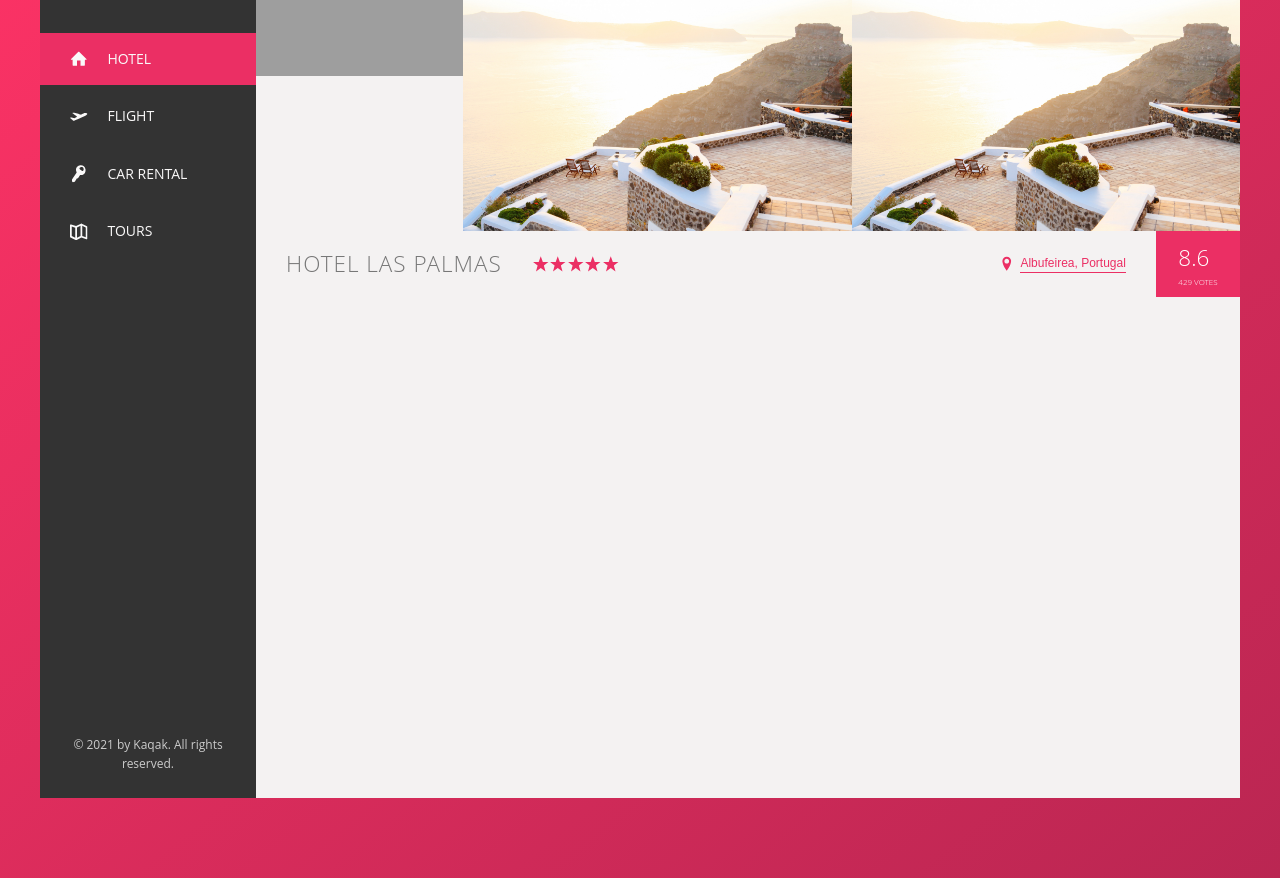
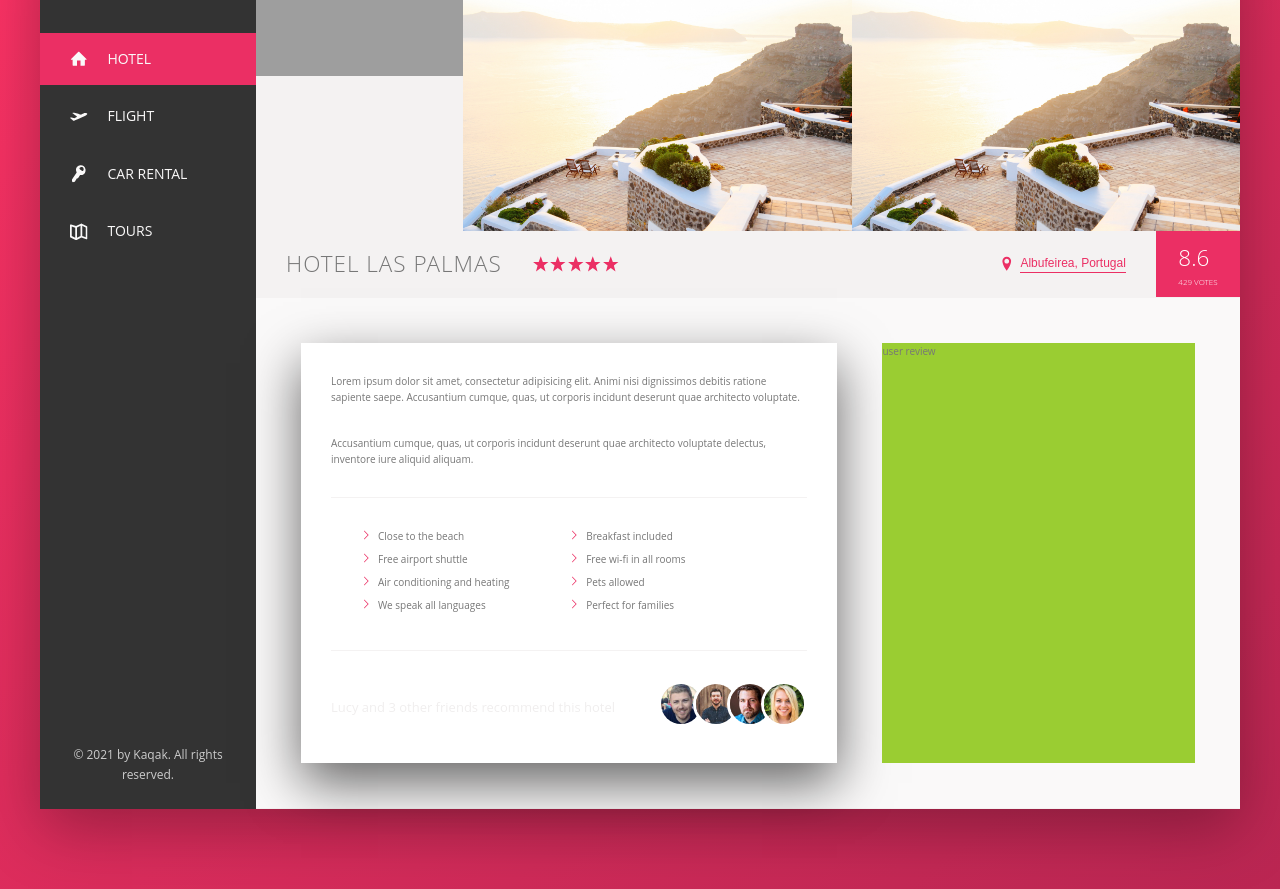
Before and after one commit to kaqak/flexex, a website: page index.html in a window 1280 px wide. Shown: the part 152-1041 px from the top of the page. Drawn offline with Linux system fonts and the light colour scheme; grey boxes are pictures that could not be loaded.

Commit message:
working on the main part of the site

```diff
--- a/index.html
+++ b/index.html
@@ -127,6 +127,41 @@
                         </div>
                     </div>
                 </div>
+                <div class="detail">
+                    <div class="description">
+                        <p class="paragraph">
+                            Lorem ipsum dolor sit amet, consectetur adipisicing elit. Animi nisi dignissimos debitis ratione sapiente saepe. Accusantium cumque, quas, ut corporis incidunt deserunt quae architecto voluptate.
+                        </p>
+
+                        <p class="paragraph">
+                            Accusantium cumque, quas, ut corporis incidunt deserunt quae architecto voluptate delectus, inventore iure aliquid aliquam.
+                        </p>
+                        <ul class="list">
+                            <li class="list__item">Close to the beach</li>
+                            <li class="list__item">Breakfast included</li>
+                            <li class="list__item">Free airport shuttle</li>
+                            <li class="list__item">Free wi-fi in all rooms</li>
+                            <li class="list__item">Air conditioning and heating</li>
+                            <li class="list__item">Pets allowed</li>
+                            <li class="list__item">We speak all languages</li>
+                            <li class="list__item">Perfect for families</li>
+                        </ul>
+                        <div class="recommend">
+                            <p class="recommend__count">
+                                Lucy and 3 other friends recommend this hotel
+                            </p>
+                            <div class="recommend__friends">
+                                <img src="/img/user-3.jpg" alt="" class="recommend__photo">
+                                <img src="/img/user-4.jpg" alt="" class="recommend__photo">
+                                <img src="/img/user-5.jpg" alt="" class="recommend__photo">
+                                <img src="/img/user-6.jpg" alt="" class="recommend__photo">
+                            </div>
+                        </div>
+                    </div>
+                    <div class="user-reviews">
+                        user review
+                    </div>
+                </div>
             </main>
         </div>
     </div>
--- a/sass/_base.scss
+++ b/sass/_base.scss
@@ -15,7 +15,10 @@
     --color-grey-dark-1: #333;
     --color-grey-dark-2: #777;
     --color-grey-dark-3: #999;
+    --shadow-dark: 0 2rem 6rem rgba(0,0,0,.3);
+    --shadow-light: 0 2rem 5rem rgba(0,0,0,.6);
 
+    --line: 1px solid var(--color-grey-light-2);
 }
 *,
 *::before,
--- a/sass/_components.scss
+++ b/sass/_components.scss
@@ -184,6 +184,7 @@
 .overview{
     display: flex;
     align-items: center;
+    border-bottom: var(--line);
 
     &__heading{
         font-size: 2.25rem;
@@ -276,3 +277,62 @@
         box-shadow: none;
     }
 }
+
+
+//////////////////////////////////////
+//paragraph
+.paragraph:not(:last-of-type){
+    margin-bottom: 3rem;
+}
+/////////////////////////////////////
+//list
+.list{
+    list-style: none;
+    margin: 3rem 0;
+    padding: 3rem;
+    border-top: var(--line);
+    border-bottom: var(--line);
+    display: flex;
+    flex-wrap: wrap;
+
+    &__item{
+        flex: 0 0 50%;
+        margin-bottom: .7rem;
+    }
+    &__item::before{
+        content: "";
+        display: inline-block;
+        height: 1rem;
+        width: 1rem;
+        margin-right: .7rem;
+
+        background-color: var(--color-primary);
+        -webkit-mask-image: url(../img/chevron-thin-right.svg);;
+        -webkit-mask-size: cover;
+    }
+}
+/////////////////////////////////
+//recommend
+.recommend{
+    font-size: 1.3rem;
+    color: var(--color-grey-light-3);
+    display: flex;
+    align-items: center;
+        &__count{
+            margin-right: auto;    }
+    &__friends{
+
+
+    }
+    &__photo{
+        box-sizing: content-box;
+        height: 4rem;
+        width: 4rem;
+        border-radius: 50%;
+        border: 3px solid #fff;
+        &:not(:last-child){
+            margin-right: -1.5rem;
+        }
+    }
+
+}
--- a/sass/_layout.scss
+++ b/sass/_layout.scss
@@ -33,6 +33,26 @@
 .hotel-view{
 
     flex: 1;
-    height: 80rem;
+    // height: 80rem;
 
 }
+
+.detail{
+    display: flex;
+    padding: 4.5rem;
+    background-color: var(--color-grey-light-1);
+    border-bottom: var(--line);
+}
+
+.description{
+    background-color: #fff;
+    box-shadow: var(--shadow-light);
+    flex: 0 0 60%;
+    margin-right: 4.5rem;
+    padding: 3rem;
+}
+
+.user-reviews{
+    flex: 1;
+    background-color: yellowgreen;
+}
```
Also changed, not shown: css/style.css.
